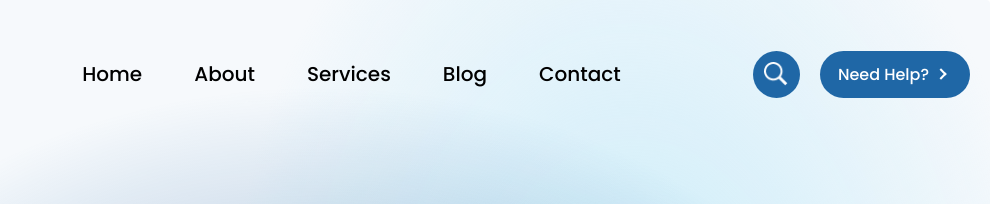
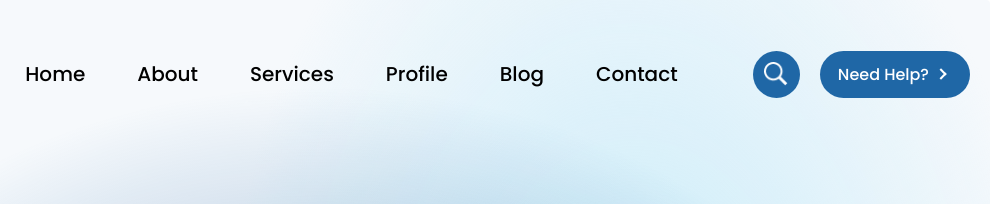
Before and after one commit to devAkashghaffar/HQB, a plain HTML site: page index.html in a window 1280 px wide. Shown: the top 204 px of the page, 290-1280 px from the left. Drawn offline with nearby package versions, Linux system fonts and the light colour scheme.

Commit message:
update index file

```diff
--- a/index.html
+++ b/index.html
@@ -25,6 +25,7 @@
                         <li><a href="#">Home</a></li>
                         <li><a href="#">About</a></li>
                         <li><a href="#">Services</a></li>
+                        <li><a href="#">Profile</a></li>
                         <li><a href="#">Blog</a></li>
                         <li><a href="#">Contact</a></li>
                     </ul>
```
